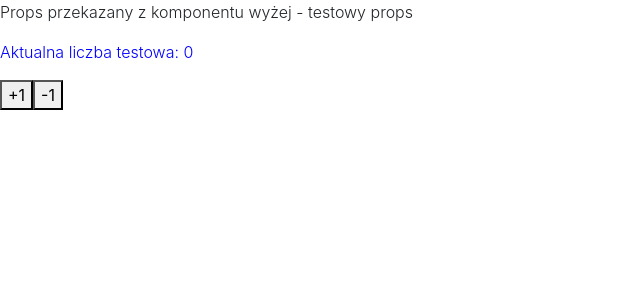
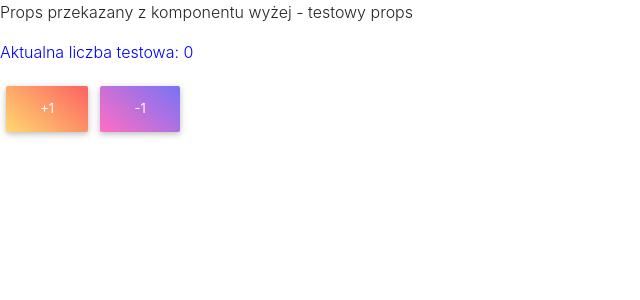
Before and after one commit to jatanski/cc.clientApp, a React (Create React App) app in the folder client/: page / in a window 1280 px wide. Shown: the top 300 px of the page, without its empty margins (0-640 px from the left). Built offline with nearby package versions, Linux system fonts and the light colour scheme.

Commit message:
add test button

```diff
--- a/client/src/components/TestButton.jsx
+++ b/client/src/components/TestButton.jsx
@@ -1,5 +1,6 @@
 import React from "react";
 import { allActions } from "../redux/store";
+import { MDBBtn } from "mdbreact";
 
 const TestButton = () => {
   const addNumber = () => allActions.addTest();
@@ -8,12 +9,12 @@ const TestButton = () => {
 
   return (
     <>
-      <button className="add" onClick={addNumber}>
+      <MDBBtn gradient="peach" onClick={addNumber}>
         +1
-      </button>
-      <button className="subtract" onClick={subtractNumber}>
+      </MDBBtn>
+      <MDBBtn gradient="purple" onClick={subtractNumber}>
         -1
-      </button>
+      </MDBBtn>
     </>
   );
 };
```
